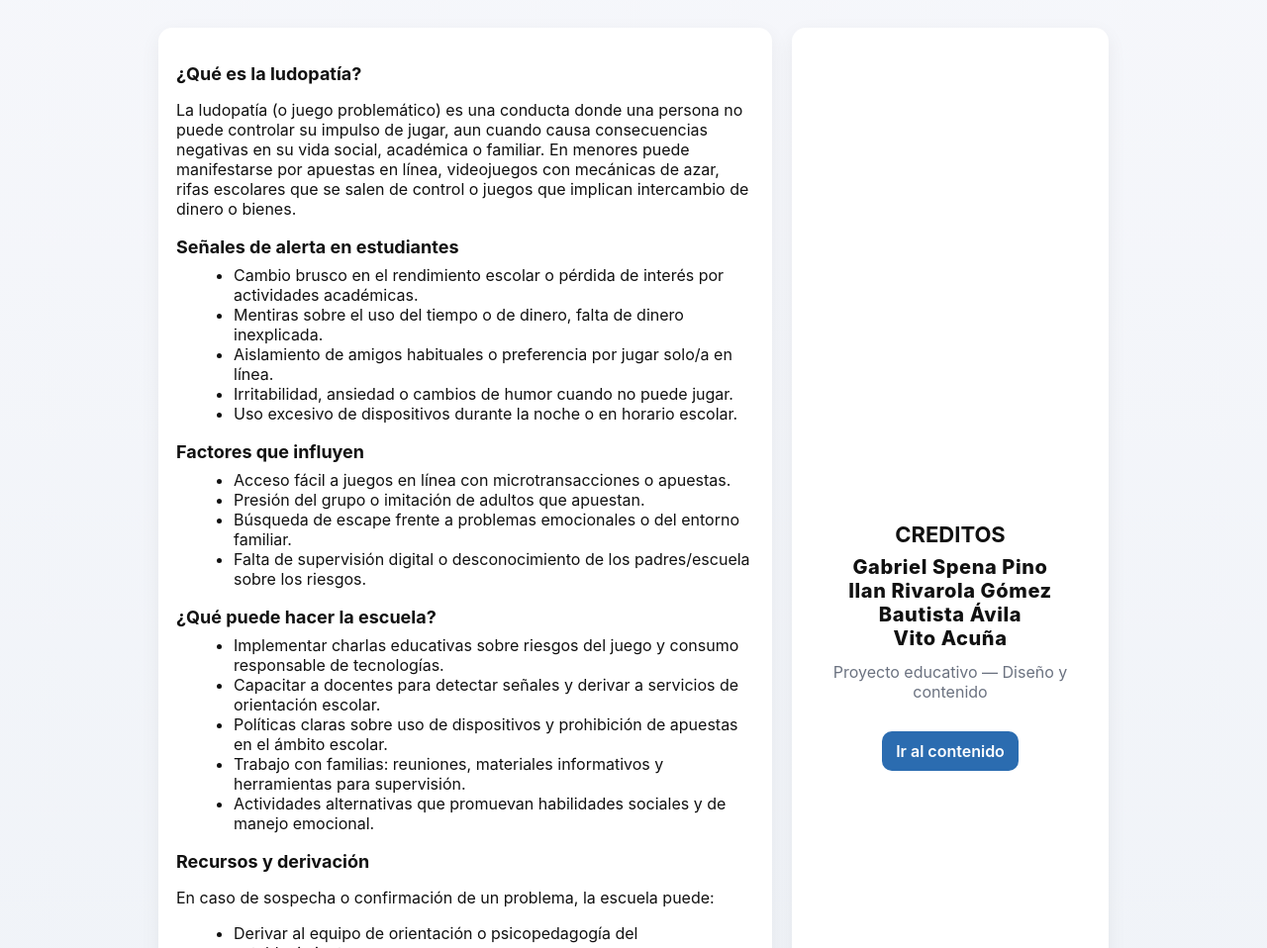
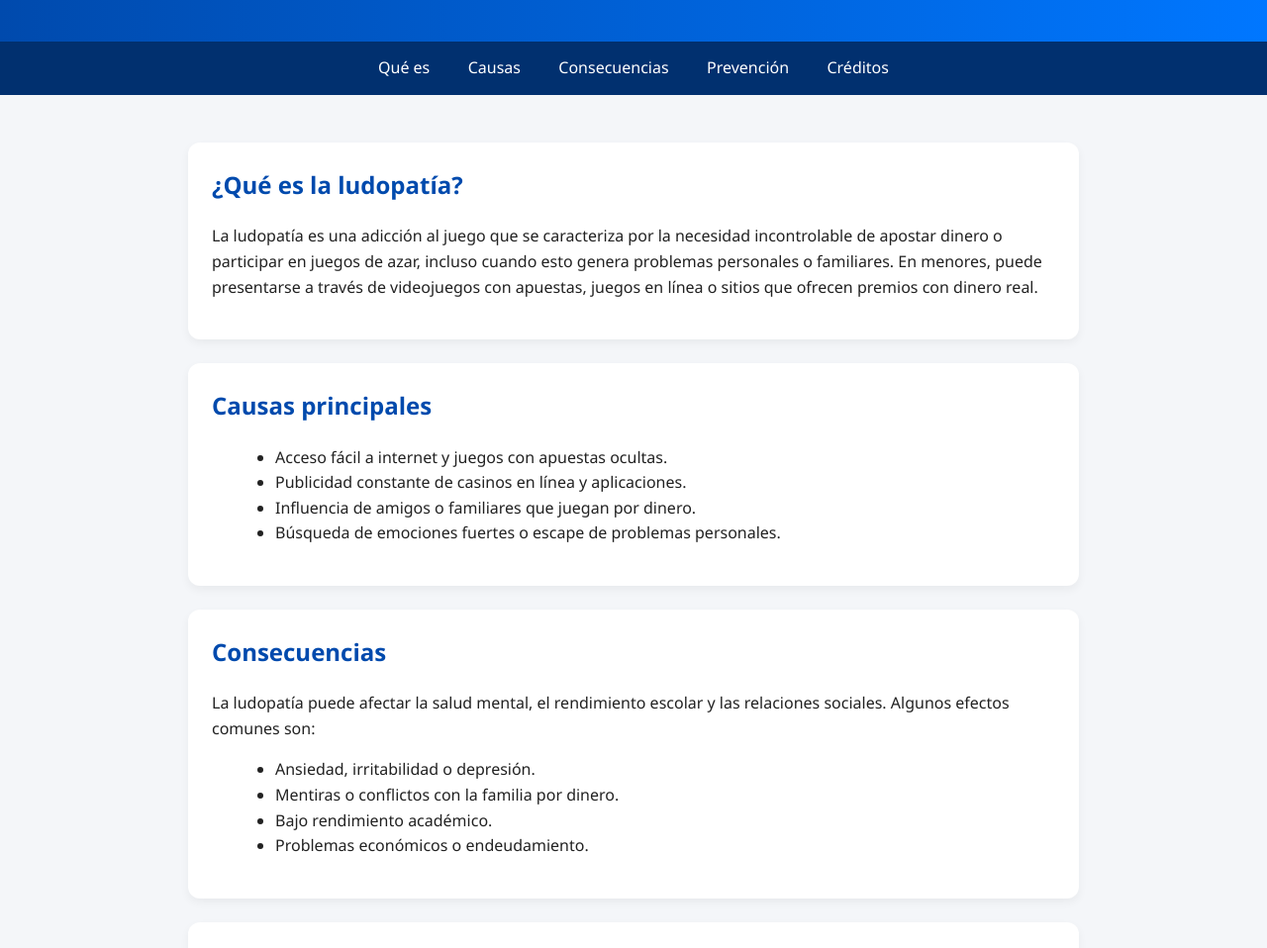
Before and after one commit to modelocolegio67/ModeloLudopatiatrabajo, a plain HTML site: page index.html in a window 1280 px wide. Shown: the part 131-1089 px from the top of the page at 99% size. Drawn offline with Linux system fonts and the light colour scheme.

Commit message:
Add files via upload

```diff
--- a/index.html
+++ b/index.html
@@ -1,144 +1,168 @@
-<!doctype html>
-
+<!DOCTYPE html>
 <html lang="es">
 <head>
-  <meta charset="utf-8" />
-  <meta name="viewport" content="width=device-width, initial-scale=1" />
-  <title>Ludopatía en menores — Prevención en escuelas</title>
-  <meta name="description" content="Información sobre la ludopatía en menores, señales de alerta, prevención en el ámbito escolar y recursos para familias y docentes." />
+  <meta charset="UTF-8" />
+  <meta name="viewport" content="width=device-width, initial-scale=1.0" />
+  <title>Ludopatía en menores</title>
   <style>
-    :root{
-      --bg:#f6f7fb; --card:#ffffff; --accent:#2b6cb0; --muted:#6b7280; --danger:#dc2626;
-      --maxw:1000px;
-      font-family: Inter, system-ui, -apple-system, 'Segoe UI', Roboto, 'Helvetica Neue', Arial;
+    :root {
+      --color-principal: #004aad;
+      --color-secundario: #0077ff;
+      --color-fondo: #f4f6f9;
+      --texto: #222;
+      --tarjeta: #ffffff;
     }
-    *{box-sizing:border-box}
-    body{margin:0;background:linear-gradient(180deg,var(--bg),#eef2f7);color:#111}
-    .container{max-width:var(--maxw);margin:28px auto;padding:20px}
-    header{display:flex;gap:20px;align-items:center}
-    .logo{width:68px;height:68px;border-radius:12px;background:linear-gradient(135deg,var(--accent),#1e90ff);display:flex;align-items:center;justify-content:center;color:white;font-weight:700;font-size:22px}
-    h1{margin:0;font-size:26px}
-    p.lead{color:var(--muted);margin-top:6px}.hero{display:grid;grid-template-columns:1fr 320px;gap:20px;margin-top:18px}
-.card{background:var(--card);border-radius:14px;padding:18px;box-shadow:0 6px 20px rgba(12,21,40,0.06)}
 
-.credits{display:flex;flex-direction:column;align-items:center;justify-content:center;text-align:center;padding:28px}
-.credits h2{font-size:22px;margin:0 0 8px}
-.credits .names{font-size:20px;font-weight:800;letter-spacing:0.6px}
+    body {
+      font-family: 'Segoe UI', Roboto, sans-serif;
+      margin: 0;
+      background: var(--color-fondo);
+      color: var(--texto);
+      line-height: 1.6;
+    }
 
-section {margin-top:18px}
-h2.section-title{font-size:18px;margin:0 0 8px}
-ul{margin:8px 0 0 18px}
+    header {
+      background: linear-gradient(90deg, var(--color-principal), var(--color-secundario));
+      color: white;
+      text-align: center;
+      padding: 2rem 1rem;
+    }
 
-footer{margin-top:28px;text-align:center;color:var(--muted);font-size:14px}
+    header h1 {
+      margin: 0;
+      font-size: 2rem;
+      letter-spacing: 1px;
+    }
 
-@media(max-width:880px){
-  .hero{grid-template-columns:1fr;}
-  .credits{padding:18px}
-}
+    nav {
+      background: #01306f;
+      display: flex;
+      justify-content: center;
+      flex-wrap: wrap;
+    }
 
-/* small accessibility helpers */
-.sr-only{position:absolute;width:1px;height:1px;padding:0;margin:-1px;overflow:hidden;clip:rect(0,0,0,0);white-space:nowrap;border:0}
+    nav a {
+      color: white;
+      text-decoration: none;
+      padding: 0.9rem 1.2rem;
+      display: block;
+      font-weight: 500;
+    }
 
-.button{display:inline-block;padding:10px 14px;border-radius:10px;background:var(--accent);color:white;text-decoration:none;font-weight:600}
-.warning{border-left:4px solid var(--danger);padding:10px 12px;background:#fff5f5;border-radius:8px}
+    nav a:hover {
+      background: #0053b8;
+    }
 
+    main {
+      max-width: 900px;
+      margin: 2rem auto;
+      padding: 1rem;
+    }
+
+    section {
+      background: var(--tarjeta);
+      border-radius: 12px;
+      padding: 1.5rem;
+      margin-bottom: 1.5rem;
+      box-shadow: 0 4px 10px rgba(0, 0, 0, 0.05);
+    }
+
+    section h2 {
+      color: var(--color-principal);
+      margin-top: 0;
+    }
+
+    ul {
+      margin-left: 1.5rem;
+    }
+
+    footer {
+      background: var(--color-principal);
+      color: white;
+      text-align: center;
+      padding: 1.5rem 1rem;
+      margin-top: 2rem;
+    }
+
+    .creditos {
+      font-weight: bold;
+      font-size: 1.2rem;
+      margin-top: 1rem;
+    }
+
+    @media (max-width: 600px) {
+      header h1 {
+        font-size: 1.5rem;
+      }
+      section {
+        padding: 1rem;
+      }
+    }
   </style>
 </head>
 <body>
-  <div class="container">
-    <header>
-      <div class="logo" aria-hidden>LP</div>
-      <div>
-        <h1>Ludopatía en menores: información y prevención para escuelas</h1>
-        <p class="lead">Guía breve para docentes, familias y estudiantes sobre qué es la ludopatía, señales de alerta y cómo actuar en el ámbito escolar.</p>
-      </div>
-    </header><div class="hero">
-  <main class="card" id="main" tabindex="0">
-    <section aria-labelledby="que-es">
-      <h2 id="que-es" class="section-title">¿Qué es la ludopatía?</h2>
-      <p>La ludopatía (o juego problemático) es una conducta donde una persona no puede controlar su impulso de jugar, aun cuando causa consecuencias negativas en su vida social, académica o familiar. En menores puede manifestarse por apuestas en línea, videojuegos con mecánicas de azar, rifas escolares que se salen de control o juegos que implican intercambio de dinero o bienes.</p>
+
+  <header>
+    <h1>Ludopatía en menores</h1>
+    <p>Conciencia y prevención desde las escuelas</p>
+  </header>
+
+  <nav>
+    <a href="#que-es">Qué es</a>
+    <a href="#causas">Causas</a>
+    <a href="#consecuencias">Consecuencias</a>
+    <a href="#prevencion">Prevención</a>
+    <a href="#creditos">Créditos</a>
+  </nav>
+
+  <main>
+    <section id="que-es">
+      <h2>¿Qué es la ludopatía?</h2>
+      <p>La ludopatía es una adicción al juego que se caracteriza por la necesidad incontrolable de apostar dinero o participar en juegos de azar, incluso cuando esto genera problemas personales o familiares. En menores, puede presentarse a través de videojuegos con apuestas, juegos en línea o sitios que ofrecen premios con dinero real.</p>
     </section>
 
-    <section aria-labelledby="senales">
-      <h2 id="senales" class="section-title">Señales de alerta en estudiantes</h2>
+    <section id="causas">
+      <h2>Causas principales</h2>
       <ul>
-        <li>Cambio brusco en el rendimiento escolar o pérdida de interés por actividades académicas.</li>
-        <li>Mentiras sobre el uso del tiempo o de dinero, falta de dinero inexplicada.</li>
-        <li>Aislamiento de amigos habituales o preferencia por jugar solo/a en línea.</li>
-        <li>Irritabilidad, ansiedad o cambios de humor cuando no puede jugar.</li>
-        <li>Uso excesivo de dispositivos durante la noche o en horario escolar.</li>
+        <li>Acceso fácil a internet y juegos con apuestas ocultas.</li>
+        <li>Publicidad constante de casinos en línea y aplicaciones.</li>
+        <li>Influencia de amigos o familiares que juegan por dinero.</li>
+        <li>Búsqueda de emociones fuertes o escape de problemas personales.</li>
       </ul>
     </section>
 
-    <section aria-labelledby="causas">
-      <h2 id="causas" class="section-title">Factores que influyen</h2>
+    <section id="consecuencias">
+      <h2>Consecuencias</h2>
+      <p>La ludopatía puede afectar la salud mental, el rendimiento escolar y las relaciones sociales. Algunos efectos comunes son:</p>
       <ul>
-        <li>Acceso fácil a juegos en línea con microtransacciones o apuestas.</li>
-        <li>Presión del grupo o imitación de adultos que apuestan.</li>
-        <li>Búsqueda de escape frente a problemas emocionales o del entorno familiar.</li>
-        <li>Falta de supervisión digital o desconocimiento de los padres/escuela sobre los riesgos.</li>
+        <li>Ansiedad, irritabilidad o depresión.</li>
+        <li>Mentiras o conflictos con la familia por dinero.</li>
+        <li>Bajo rendimiento académico.</li>
+        <li>Problemas económicos o endeudamiento.</li>
       </ul>
     </section>
 
-    <section aria-labelledby="intervencion">
-      <h2 id="intervencion" class="section-title">¿Qué puede hacer la escuela?</h2>
+    <section id="prevencion">
+      <h2>Prevención en las escuelas</h2>
+      <p>El rol de las instituciones educativas es clave para prevenir la ludopatía en menores. Algunas acciones recomendadas son:</p>
       <ul>
-        <li>Implementar charlas educativas sobre riesgos del juego y consumo responsable de tecnologías.</li>
-        <li>Capacitar a docentes para detectar señales y derivar a servicios de orientación escolar.</li>
-        <li>Políticas claras sobre uso de dispositivos y prohibición de apuestas en el ámbito escolar.</li>
-        <li>Trabajo con familias: reuniones, materiales informativos y herramientas para supervisión.</li>
-        <li>Actividades alternativas que promuevan habilidades sociales y de manejo emocional.</li>
+        <li>Organizar charlas sobre los riesgos del juego y el uso responsable de internet.</li>
+        <li>Promover actividades deportivas y recreativas sin apuestas.</li>
+        <li>Detectar señales tempranas de adicción y ofrecer acompañamiento.</li>
+        <li>Fomentar la comunicación entre docentes, alumnos y familias.</li>
       </ul>
     </section>
 
-    <section aria-labelledby="recursos">
-      <h2 id="recursos" class="section-title">Recursos y derivación</h2>
-      <p>En caso de sospecha o confirmación de un problema, la escuela puede:</p>
-      <ul>
-        <li>Derivar al equipo de orientación o psicopedagogía del establecimiento.</li>
-        <li>Informar a la familia con evidencia concreta y plan de seguimiento.</li>
-        <li>Contactar servicios locales de salud mental o líneas de prevención (consulte los recursos de su provincia/municipio).</li>
-      </ul>
-      <div class="warning" role="alert">
-        <strong>Importante:</strong> Evitar estigmatizar al estudiante. La intervención temprana y el apoyo son más efectivos que el castigo o la exposición pública.
-      </div>
+    <section id="creditos">
+      <h2>Créditos</h2>
+      <p class="creditos">Gabriel Spena Pino · Ilan Rivarola Gómez · Bautista Ávila · Vito Acuña</p>
+      <p>Trabajo de concientización realizado por estudiantes sobre los riesgos de la ludopatía en adolescentes y su prevención escolar.</p>
     </section>
-
-    <section aria-labelledby="actividades">
-      <h2 id="actividades" class="section-title">Actividades sugeridas para la escuela</h2>
-      <ul>
-        <li>Talleres de alfabetización digital y economía básica para estudiantes y familias.</li>
-        <li>Jornadas con juegos cooperativos sin apuesta, concursos creativos y clubes deportivos.</li>
-        <li>Espacios de escucha: grupos pequeños guiados por orientadores para hablar sobre riesgo y presión social.</li>
-      </ul>
-    </section>
-
   </main>
 
-  <aside class="card credits" aria-labelledby="credit-title">
-    <h2 id="credit-title">CREDITOS</h2>
-    <div class="names" aria-hidden>
-      Gabriel Spena Pino<br />
-      Ilan Rivarola Gómez<br />
-      Bautista Ávila<br />
-      Vito Acuña
-    </div>
-    <p style="margin-top:12px;color:var(--muted)">Proyecto educativo — Diseño y contenido</p>
-    <div style="margin-top:14px">
-      <a href="#main" class="button">Ir al contenido</a>
-    </div>
-  </aside>
-</div>
+  <footer>
+    <p>© 2025 - Campaña educativa sobre la ludopatía en menores</p>
+  </footer>
 
-<footer class="card" role="contentinfo">
-  <p style="margin:0 0 8px">¿Querés adaptar esta página a tu escuela? Copiá este archivo y editá el contenido según las políticas locales y los recursos disponibles.</p>
-  <small>Licencia: contenido educativo — uso no comercial.</small>
-</footer>
-
-  </div>  <script>
-    // Pequeña mejora de accesibilidad: focus visible cuando se navega con teclado
-    document.addEventListener('keydown', function(e){
-      if(e.key === 'Tab') document.body.style.outline = 'none';
-    });
-  </script></body>
+</body>
 </html>
```
